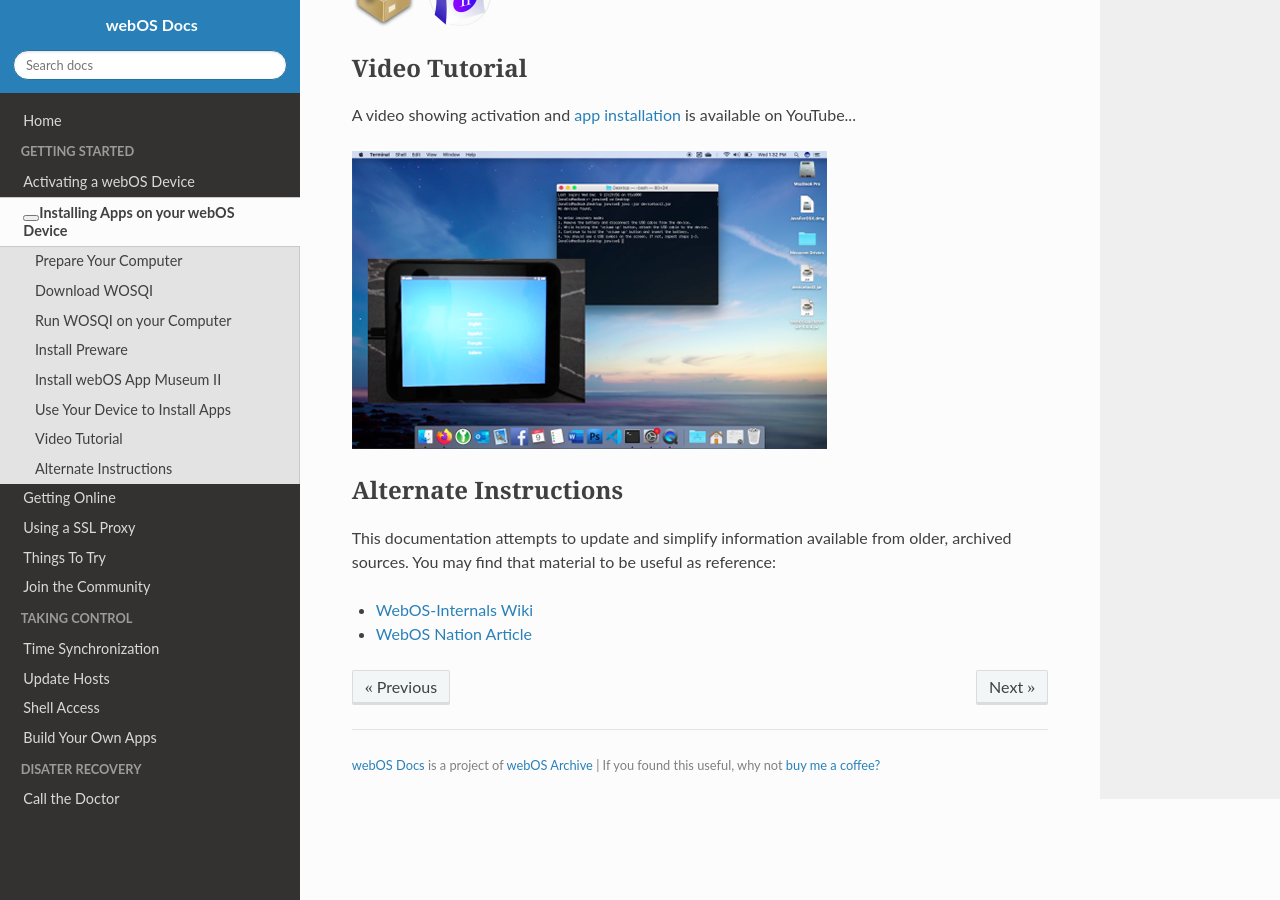
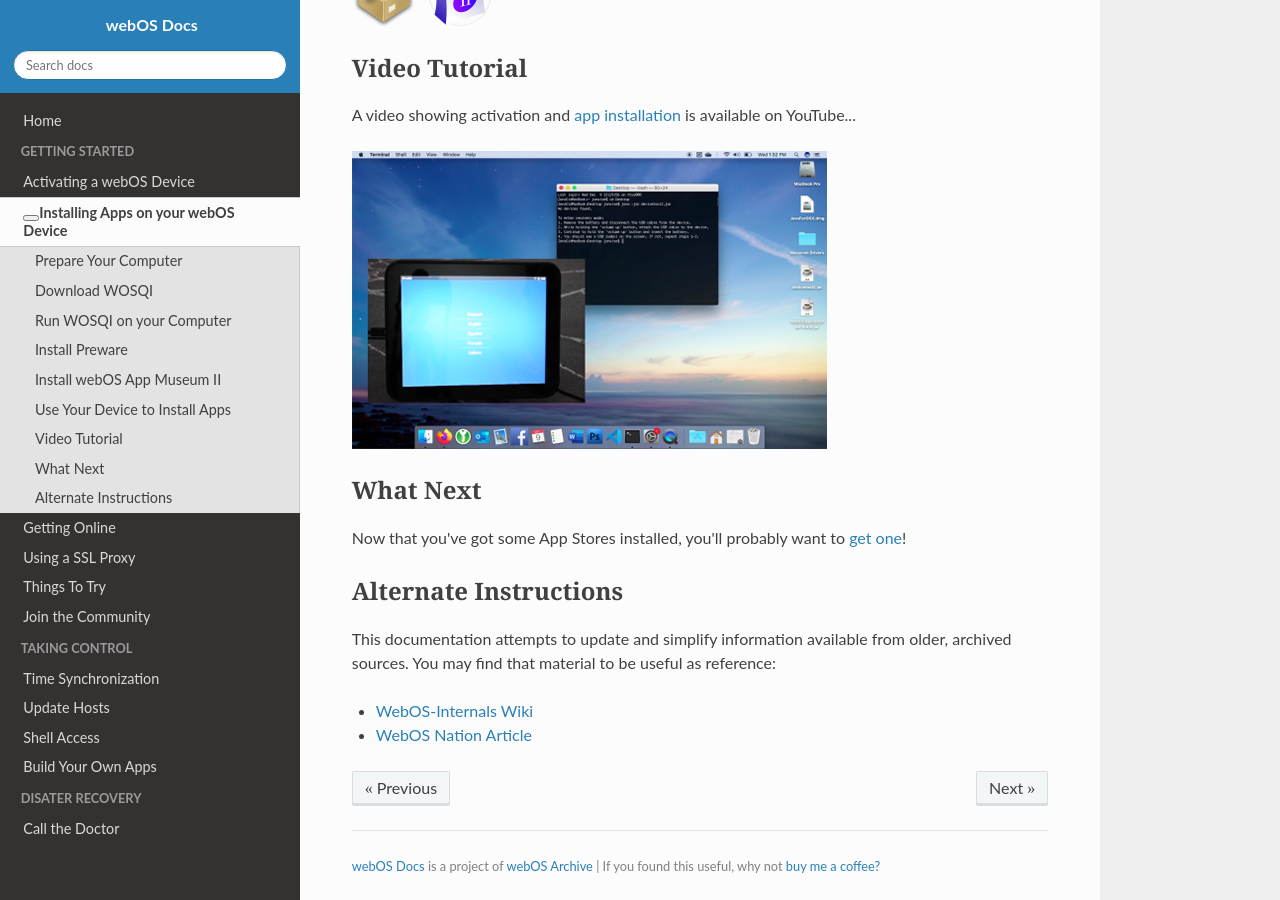
Before and after one commit to webOSArchive/webos-docs, an MkDocs documentation site: the page built from docs/appstores.md, in a window 1280 px wide and 900 px high, scrolled down 2669 px. Built offline with MkDocs 1.6.1, drawn with Linux system fonts in a browser that asks for light colours; nearby versions of some CDN libraries; some web fonts are replaced; library files that are not in the unit come from our copies.

Commit message:
add what nexts

```diff
--- a/docs/appstores.md
+++ b/docs/appstores.md
@@ -76,6 +76,10 @@ A video showing activation and [app installation](appstores.md) is available on
 
 <a href="https://www.youtube.com/watch?v=-ieDXW8yA5c" target="_blank">![Video Tutorial](images/videotutorial.png)</a>
 
+## What Next
+
+Now that you've got some App Stores installed, you'll probably want to [get one](online.md)!
+
 ## Alternate Instructions
 
 This documentation attempts to update and simplify information available from older, archived sources. You may find that material to be useful as reference:
```
Also changed, not shown: docs/activate.md (+4 -0 lines).
